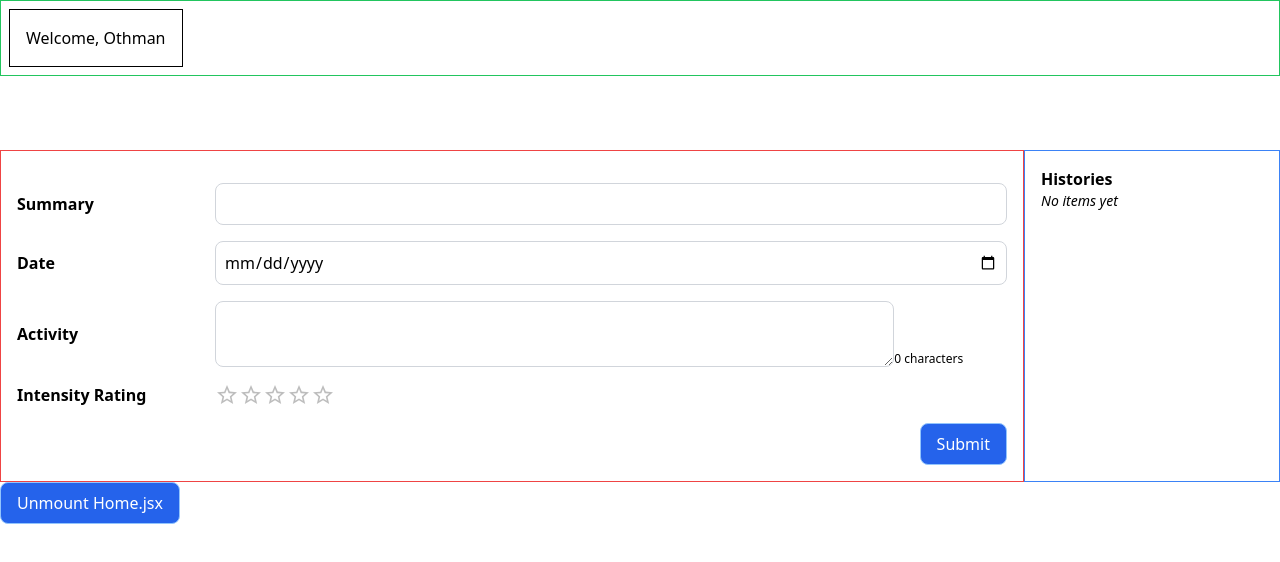
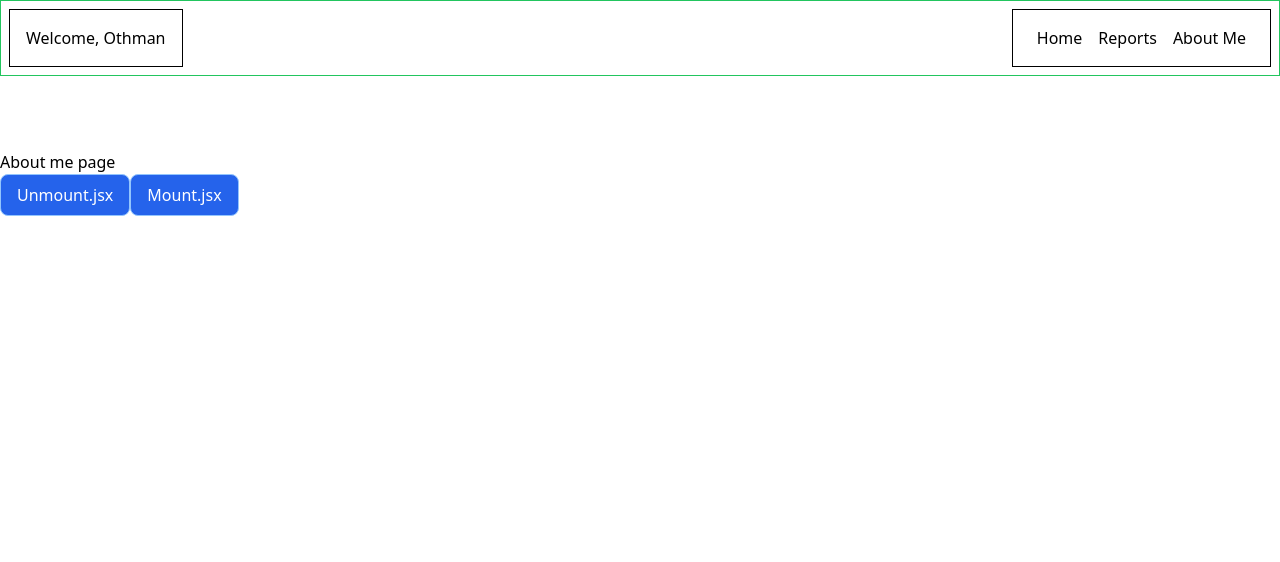
Before and after one commit to Zauriel2814/react-Lesson-one-main, a React (Create React App) app: page /about in a window 1280 px wide. Shown: the top 562 px of the page. Built offline with nearby package versions, Linux system fonts and the light colour scheme.

Commit message:
Routing to aboutme

```diff
--- a/src/App.js
+++ b/src/App.js
@@ -1,10 +1,10 @@
 import React, {useState} from 'react';
 import TopMenuContainer from './components/top-menu/container';
-import Home from './pages/home';
+import { Outlet } from "react-router-dom"; // ADDED
 
 function App() {
 
-  const [mountHome, setMountHome] = useState(true);
+  const [mountPage, setMountPage] = useState(true);
 
   return (
     <div>
@@ -13,10 +13,11 @@ function App() {
 
       {/* Content Container (to be navigated when click on "home", "report", and "about me" hyperlink in the future) */}
       <div className="mt-[150px]">
-        { mountHome ? <Home /> : null}
+        { mountPage ? <Outlet /> : null}
       </div>
 
-      <button className="primary-button" onClick={()=>{setMountHome(false)}}>Unmount Home.jsx</button>
+      <button className="primary-button" onClick={()=>{setMountPage(false)}}>Unmount.jsx</button>
+      <button className="primary-button" onClick={()=>{setMountPage(true)}}>Mount.jsx</button>
     </div>
   );
 }
--- a/src/components/top-menu/container.jsx
+++ b/src/components/top-menu/container.jsx
@@ -1,5 +1,6 @@
 
 import Welcome from "./welcome";
+import HyperLinks from "./hyperlinks";
 
 const username = "Othman";
 
@@ -7,6 +8,7 @@ const TopMenuContainer = () => {
 
     return <div className="flex justify-between border border-green-500 p-2 absolute w-full top-0">
         <Welcome currentUser={username} />
+        <HyperLinks />
     </div>
 }
 
--- /dev/null
+++ b/src/components/top-menu/hyperlinks.jsx
@@ -0,0 +1,15 @@
+import { Link } from "react-router-dom"; // ADDED
+
+const HyperLinks = () => {
+    return (
+        <div className="border border-black p-4 flex justify-between">
+
+            {/* UPDATED - from <a> to <Link to={}> */}
+            <Link to={`/`} className="px-2 flex flex-col justify-center">Home</Link>
+            <a className="px-2 flex flex-col justify-center">Reports</a>
+            <Link to={`/about`} className="px-2 flex flex-col justify-center">About Me</Link>
+        </div>
+    )
+}
+
+export default HyperLinks;
--- a/src/index.js
+++ b/src/index.js
@@ -3,21 +3,35 @@ import ReactDOM from 'react-dom';
 import './index.css';
 import App from './App';
 import reportWebVitals from './reportWebVitals';
+import {
+    createBrowserRouter,
+    RouterProvider,
+} from "react-router-dom"; // ADDED
+import Home from './pages/home'; // ADDED
+import AboutMe from './pages/aboutme'; // ADDED
 
-/*
-    (1) This code render React into an element with id="root".
 
-    (2) <App /> is a root (parent) JSX Component where all other components resides in it as children.
+// 1. Generate a browser router component to display in #root.
+// 2. The content within the children element will be displayed in the <Outlet /> component within App.js, depending on the current router path.
+// 3. Therefore, instead of having App.js render the <Home /> component, it will be incorporated into the browser router.
+// 4. The routing is established through the <Link /> component located in ./components/top-menu/HyperLinks.jsx.
+const router = createBrowserRouter([
+    {
+        path: "/",
+        element: <App />,
+        children:[
+            {
+                path:'/',
+                element: <Home />
+            },
+            {
+                path:'/about',
+                element: <AboutMe />
+            },
+        ]
+    },
+]); // ADDED
 
-    (3) Recall document.getElementById(), a commonly used function to perform DOM Manipulation.
+ReactDOM.render(<RouterProvider router={router} />, document.getElementById('root')); // UPDATED
 
-    (4) Explanation - The index.js file renders the root JSX called the <App /> to <div id="root"></div> in a generated index.html file.
-    The index.html file resides in the public folder. You should take a look at the content of the folder and look
-    for <div id="root"></div> element.
-*/
-ReactDOM.render(<App />, document.getElementById('root'));
-
-// If you want to start measuring performance in your app, pass a function
-// to log results (for example: reportWebVitals(console.log))
-// or send to an analytics endpoint. Learn more: https://bit.ly/CRA-vitals
 reportWebVitals();
--- /dev/null
+++ b/src/pages/aboutme/index.jsx
@@ -0,0 +1,7 @@
+const AboutMe = () => {
+    return(
+        <div>About me page</div>
+    );
+}
+
+export default AboutMe;
```
Also changed, not shown: package.json (+5 -4 lines), 1 other file (tests, documents, lock files or other folders).
